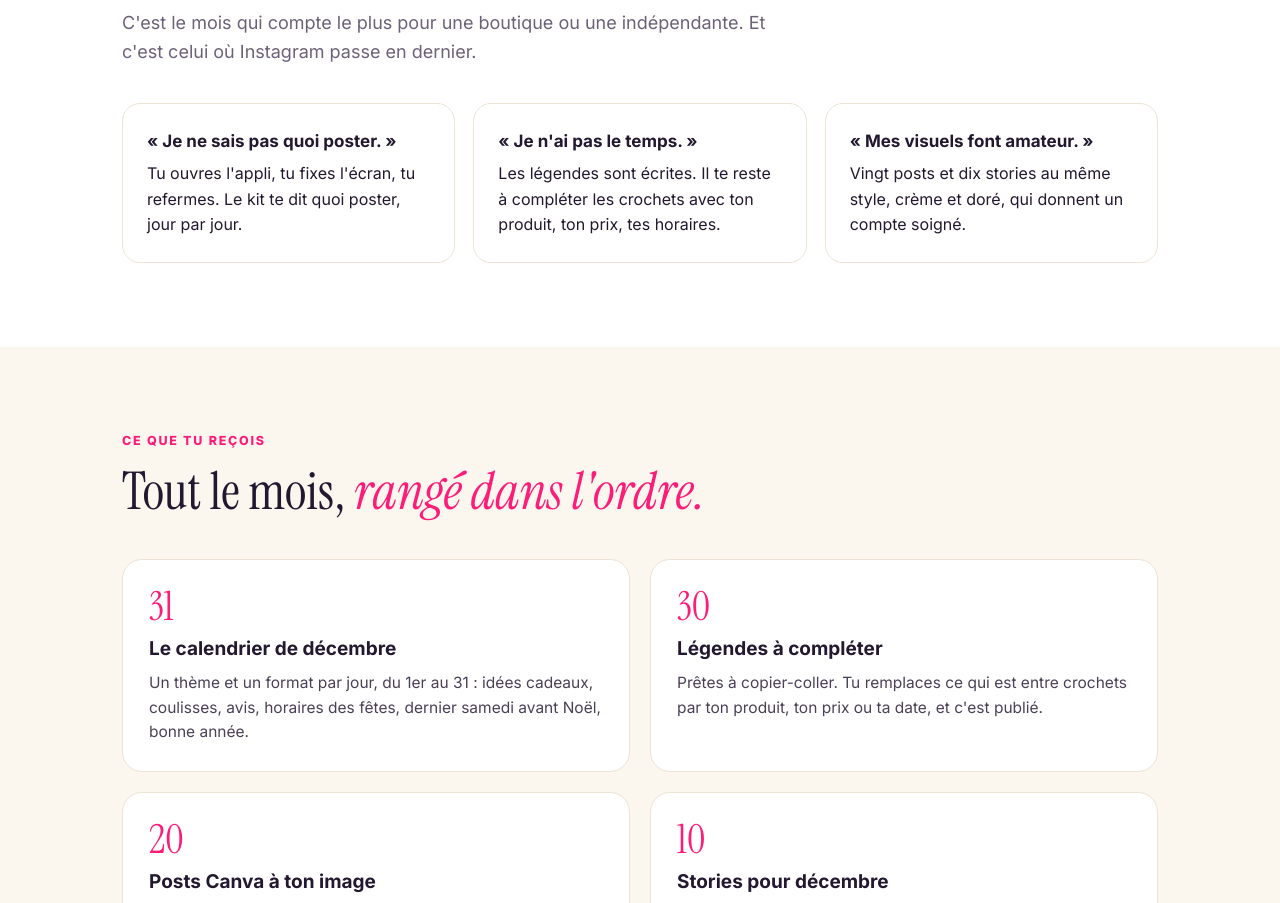
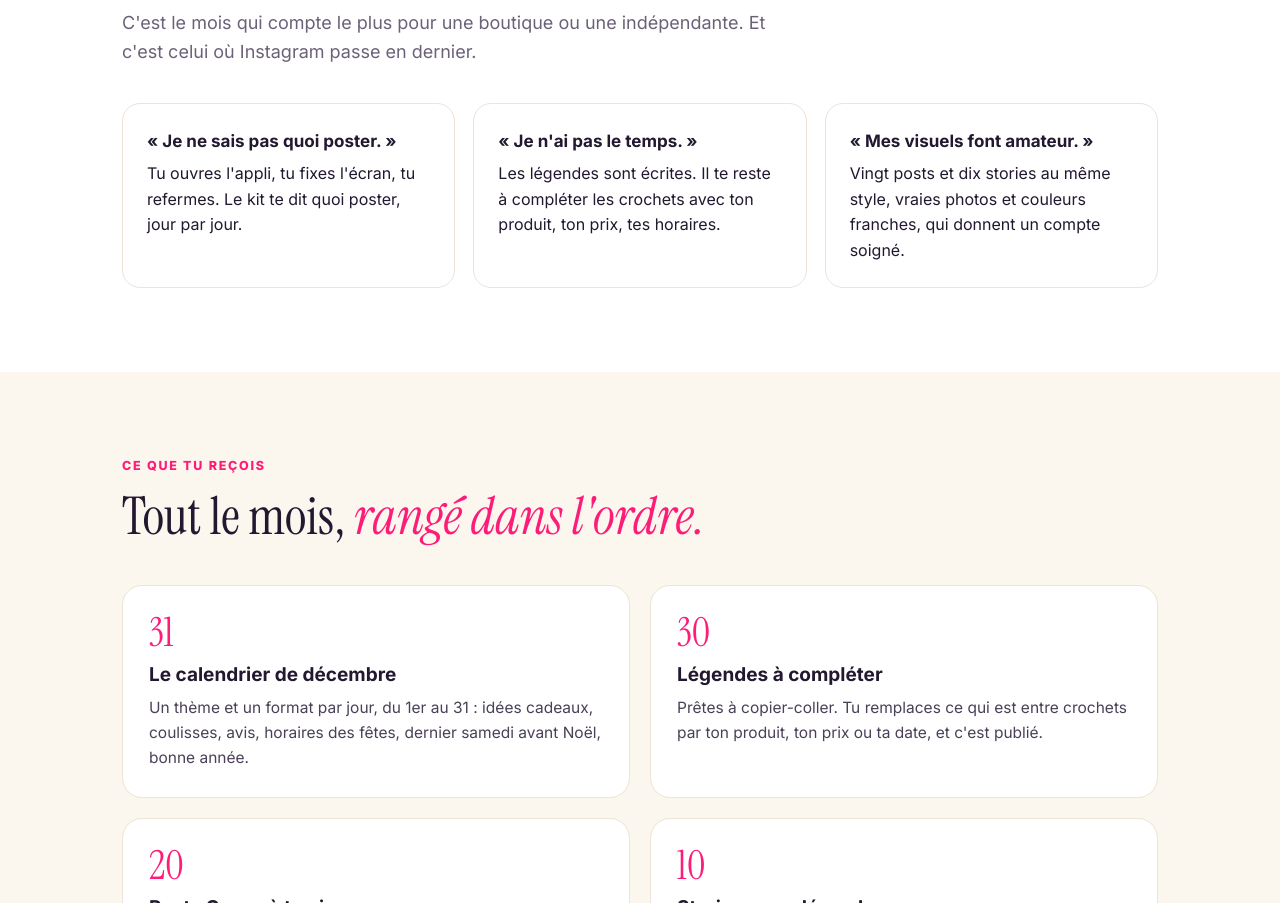
Before and after one commit to studiopretaposter/studiopretaposter.github.io, a plain HTML site: page kit-decembre.html in a window 1280 px wide. Shown: the part 1040-1943 px from the top of the page. Drawn offline with Linux system fonts and the light colour scheme.

Commit message:
Kit : texte style visuels
Co-Authored-By: Claude Opus 5.5 <noreply@anthropic.com>
Claude-Session: https://claude.ai/code/session_01J21TB5bjDmQCuPgM49878K

```diff
--- a/kit-decembre.html
+++ b/kit-decembre.html
@@ -111,7 +111,7 @@ footer{padding:40px 0 60px;font-size:14px;color:var(--grey);text-align:center}fo
 <div class="pain">
 <div><b>« Je ne sais pas quoi poster. »</b>Tu ouvres l'appli, tu fixes l'écran, tu refermes. Le kit te dit quoi poster, jour par jour.</div>
 <div><b>« Je n'ai pas le temps. »</b>Les légendes sont écrites. Il te reste à compléter les crochets avec ton produit, ton prix, tes horaires.</div>
-<div><b>« Mes visuels font amateur. »</b>Vingt posts et dix stories au même style, crème et doré, qui donnent un compte soigné.</div>
+<div><b>« Mes visuels font amateur. »</b>Vingt posts et dix stories au même style, vraies photos et couleurs franches, qui donnent un compte soigné.</div>
 </div>
 </div></section>
 
```
